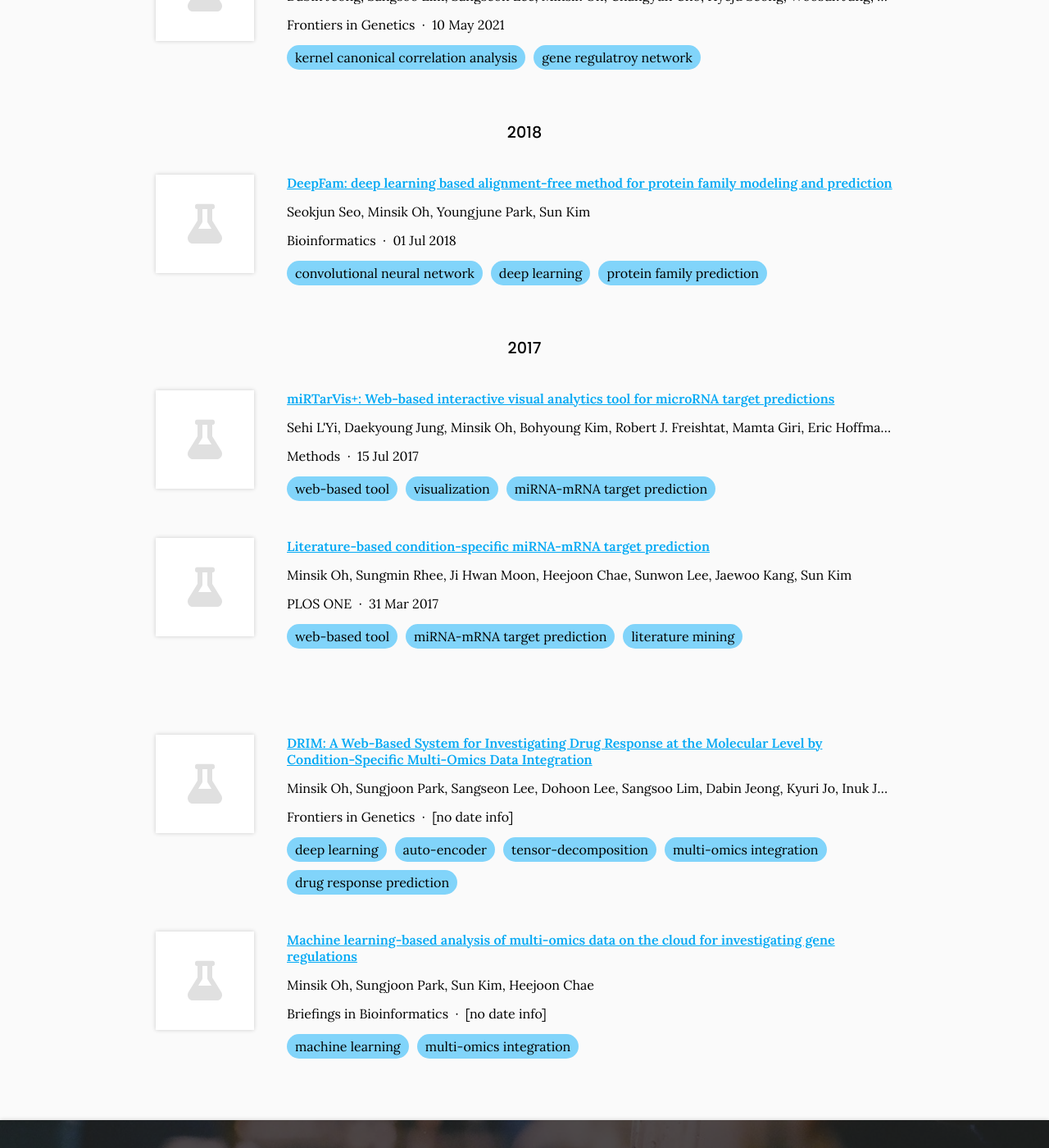
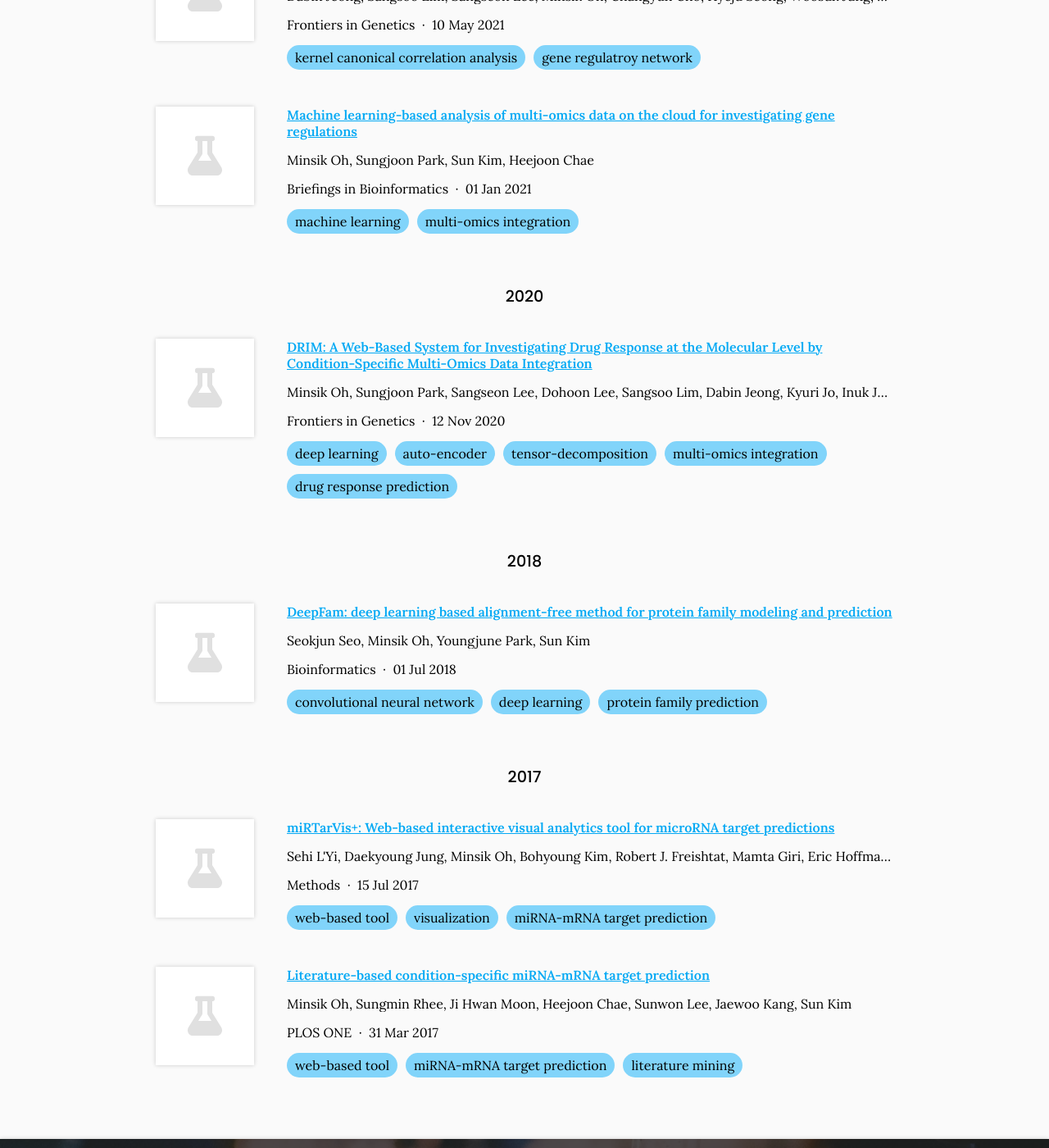
Before and after one commit to ailab-mju/ailab-mju.github.io, a Jekyll site: the page built from research/index.md, in a window 1280 px wide and 1400 px high, scrolled down 1223 px. Shown: the whole window at 82% size. Built offline with Jekyll 4.4.1, drawn with Linux system fonts in a browser that asks for light colours.

Commit message:
Generate citations

```diff
--- a/_data/citations.yaml
+++ b/_data/citations.yaml
@@ -87,7 +87,7 @@
   - Sun Kim
   - Heejoon Chae
   publisher: Briefings in Bioinformatics
-  date: ''
+  date: '2021-01-01'
   link: https://doi.org/ggq6nd
   tags:
   - machine learning
@@ -107,7 +107,7 @@
   - Inuk Jung
   - Sun Kim
   publisher: Frontiers in Genetics
-  date: ''
+  date: '2020-11-12'
   link: https://doi.org/grmbvp
   tags:
   - deep learning
```
